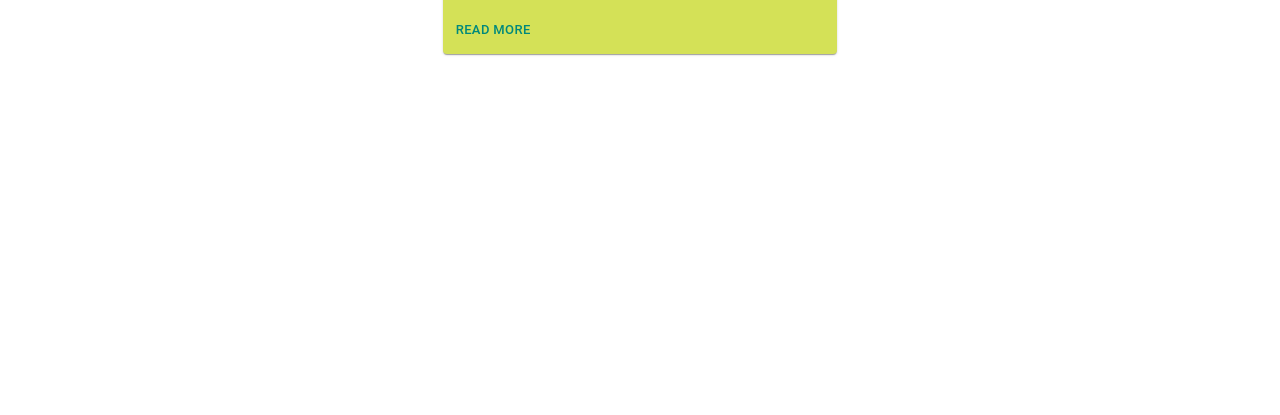
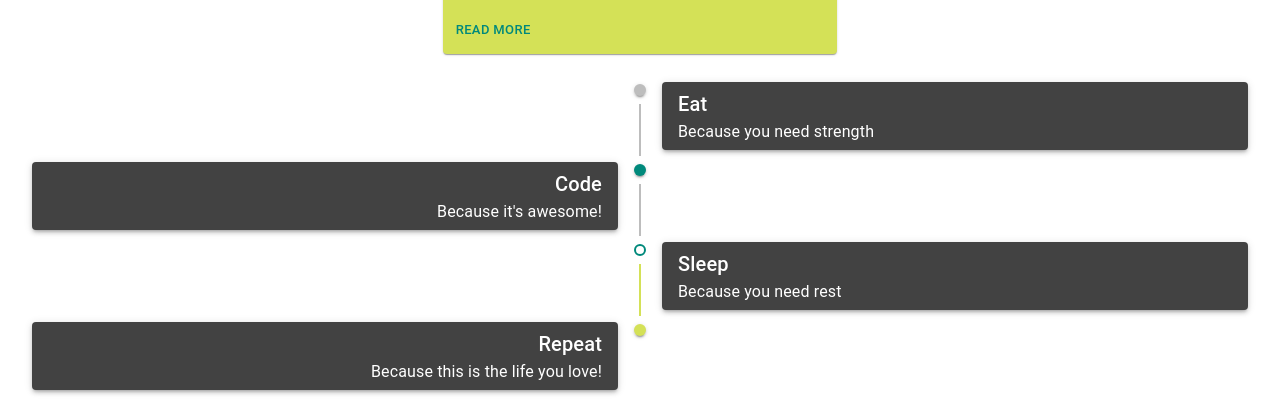
Before and after one commit to abhipadm/blog, a React (Create React App) app: page / in a window 1280 px wide. Shown: the part 1011-1426 px from the top of the page. Before the commit the page ends 1073 px from the top, so only its background shows below. Built offline with nearby package versions, Linux system fonts and the light colour scheme.

Commit message:
timeline display

```diff
--- a/package.json
+++ b/package.json
@@ -5,6 +5,7 @@
     "dependencies": {
         "@material-ui/core": "^4.11.0",
         "@material-ui/icons": "^4.9.1",
+        "@material-ui/lab": "^4.0.0-alpha.56",
         "@testing-library/jest-dom": "^4.2.4",
         "@testing-library/react": "^9.5.0",
         "@testing-library/user-event": "^7.2.1",
--- /dev/null
+++ b/src/components/AllPostSection.jsx
@@ -0,0 +1,104 @@
+import React from "react";
+import { PropTypes } from "prop-types";
+import { makeStyles } from "@material-ui/core/styles";
+
+import {
+  Timeline,
+  TimelineItem,
+  TimelineSeparator,
+  TimelineConnector,
+  TimelineContent,
+  TimelineOppositeContent,
+  TimelineDot,
+} from "@material-ui/lab";
+
+import { Paper, Typography } from "@material-ui/core";
+
+const useStyles = makeStyles((theme) => ({
+  paper: {
+    padding: "6px 16px",
+  },
+  secondaryTail: {
+    backgroundColor: theme.palette.secondary.main,
+  },
+}));
+
+const AllPostSection = (props) => {
+  const { allPosts } = props;
+  const classes = useStyles();
+  return (
+    <Timeline align="alternate">
+      <TimelineItem>
+        <TimelineOppositeContent>
+          <Typography variant="body2" color="textSecondary">
+            9:30 am
+          </Typography>
+        </TimelineOppositeContent>
+        <TimelineSeparator>
+          <TimelineDot></TimelineDot>
+          <TimelineConnector />
+        </TimelineSeparator>
+        <TimelineContent>
+          <Paper elevation={3} className={classes.paper}>
+            <Typography variant="h6" component="h1">
+              Eat
+            </Typography>
+            <Typography>Because you need strength</Typography>
+          </Paper>
+        </TimelineContent>
+      </TimelineItem>
+      <TimelineItem>
+        <TimelineOppositeContent>
+          <Typography variant="body2" color="textSecondary">
+            10:00 am
+          </Typography>
+        </TimelineOppositeContent>
+        <TimelineSeparator>
+          <TimelineDot color="primary"></TimelineDot>
+          <TimelineConnector />
+        </TimelineSeparator>
+        <TimelineContent>
+          <Paper elevation={3} className={classes.paper}>
+            <Typography variant="h6" component="h1">
+              Code
+            </Typography>
+            <Typography>Because it&apos;s awesome!</Typography>
+          </Paper>
+        </TimelineContent>
+      </TimelineItem>
+      <TimelineItem>
+        <TimelineSeparator>
+          <TimelineDot color="primary" variant="outlined"></TimelineDot>
+          <TimelineConnector className={classes.secondaryTail} />
+        </TimelineSeparator>
+        <TimelineContent>
+          <Paper elevation={3} className={classes.paper}>
+            <Typography variant="h6" component="h1">
+              Sleep
+            </Typography>
+            <Typography>Because you need rest</Typography>
+          </Paper>
+        </TimelineContent>
+      </TimelineItem>
+      <TimelineItem>
+        <TimelineSeparator>
+          <TimelineDot color="secondary"></TimelineDot>
+        </TimelineSeparator>
+        <TimelineContent>
+          <Paper elevation={3} className={classes.paper}>
+            <Typography variant="h6" component="h1">
+              Repeat
+            </Typography>
+            <Typography>Because this is the life you love!</Typography>
+          </Paper>
+        </TimelineContent>
+      </TimelineItem>
+    </Timeline>
+  );
+};
+
+export default AllPostSection;
+
+AllPostSection.propTypes = {
+  allPosts: PropTypes.array.isRequired,
+};
--- a/src/components/LatestPostsSection.jsx
+++ b/src/components/LatestPostsSection.jsx
@@ -1,4 +1,4 @@
-import React from "react";
+import React , {useState, useEffect} from "react";
 import { PropTypes } from "prop-types";
 import {
   Grid,
@@ -40,9 +40,17 @@ const useStyles = makeStyles((theme) => ({
 const LatestPostsSection = (props) => {
   const classes = useStyles();
   const { latestPosts } = props;
+  const [enableTransition, setEnableTransition] = React.useState(true);
+
+  useEffect(() => {
+    if (latestPosts && latestPosts.length > 0) {
+      setEnableTransition((prev) => true);
+    }
+  }, [latestPosts]);
 
   return (
     <Grid container spacing={2} className={classes.latestPostWrapper}>
+
       <Grid item xs={12}>
         <Typography variant="h4" component="h5" color="inherit">
           Latest Posts
@@ -51,7 +59,7 @@ const LatestPostsSection = (props) => {
 
       {latestPosts.map((post) => (
         <Grid item xs={12} md={4} key={post.id}>
-          <Grow in true timeout={1000}>
+         <Grow in={enableTransition} timeout={1000}>
             <Card className={classes.postCard}>
               <CardActionArea className={classes.CardActionArea}>
                 <CardMedia
@@ -87,9 +95,11 @@ const LatestPostsSection = (props) => {
                 </Button>
               </CardActions>
             </Card>
-          </Grow>
+             </Grow>
         </Grid>
-      ))}
+
+      ))      }
+
     </Grid>
   );
 };
--- a/src/pages/MainPage.jsx
+++ b/src/pages/MainPage.jsx
@@ -4,6 +4,7 @@ import { makeStyles } from "@material-ui/core/styles";
 import Header from "../components/Header";
 import CoverSection from "../components/CoverSection";
 import LatestPostsSection from "../components/LatestPostsSection";
+import AllPostSection from "../components/AllPostSection";
 
 const blogCover = {
   title:
@@ -52,6 +53,7 @@ export default function MainPage() {
       <Header title="Debug Inside" />
       <CoverSection />
       <LatestPostsSection latestPosts={latestPosts} />
+      <AllPostSection allPosts={latestPosts} />
     </div>
   );
 }
```
Also changed, not shown: 1 other file (tests, documents, lock files or other folders).
